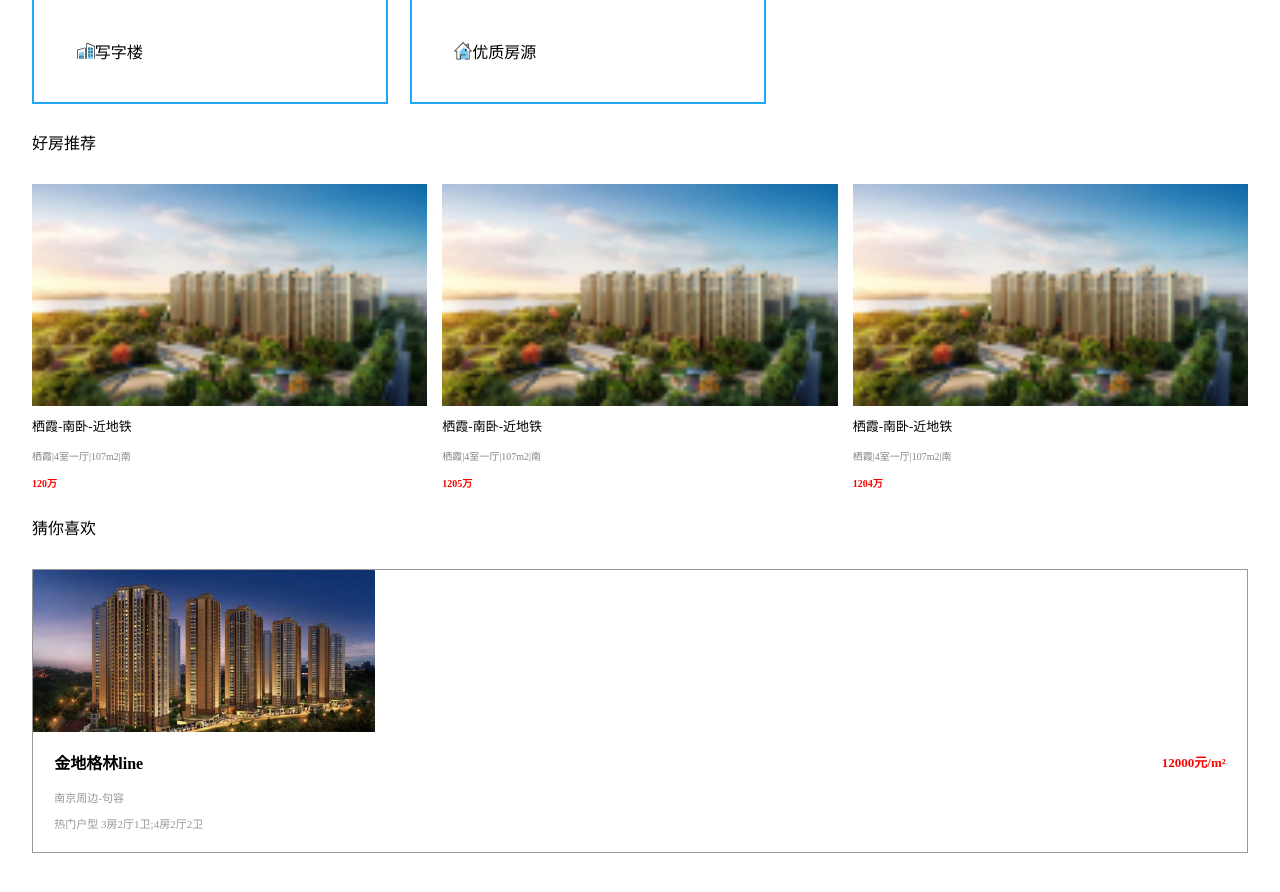
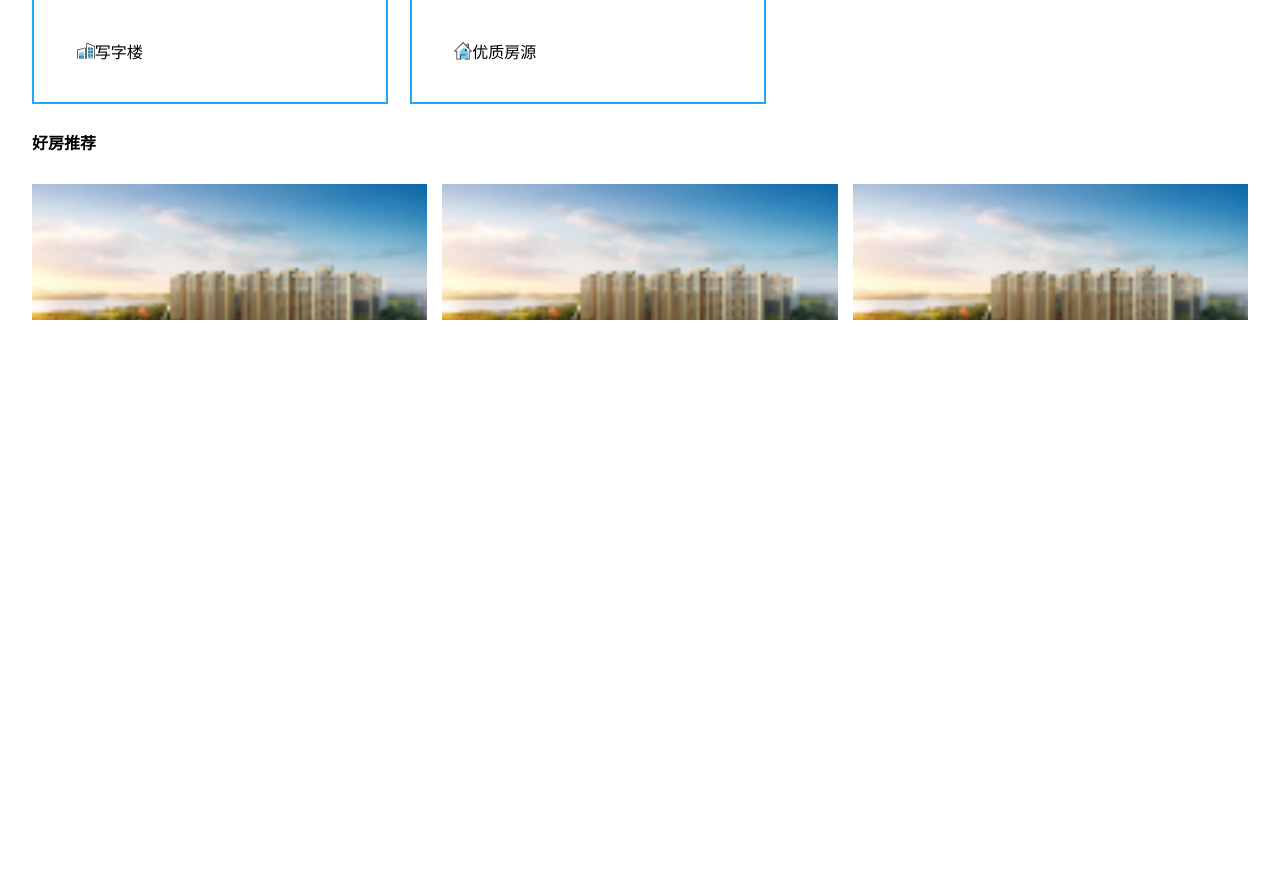
Before and after one commit to Leon1Zhu/house-manage-app, a Vue app: page / in a window 1280 px wide. Shown: the part 480-1372 px from the top of the page. After the commit the page ends 800 px from the top, so only its background shows below. Built offline with nearby package versions, Linux system fonts and the light colour scheme; what vue-meta-info would draw is missing.

Commit message:
猜你喜欢部分代码提交

```diff
--- a/src/components/guessLike/guessLike.scss
+++ b/src/components/guessLike/guessLike.scss
@@ -5,11 +5,12 @@
 @import '../../styles/globalscss';
 .guess-like {
   h1 {
-    margin: vm(15) 0;
+    margin: vm(15) 0 vm(5) 0;
+    font-weight: 900;
   }
-  .wrapper {
     .content {
       .like-content {
+        margin-top: vm(10);
         border: 1px solid #979797;
         .text-content {
           padding: vm(10) vm(10);
@@ -42,5 +43,4 @@
         }
       }
     }
-  }
 }
--- a/src/components/guessLike/guessLike.vue
+++ b/src/components/guessLike/guessLike.vue
@@ -5,25 +5,20 @@
 <template>
   <div class="guess-like">
     <h1>猜你喜欢</h1>
-    <scroll class="wrapper"
-            :pulldown="pulldown"
-            @pulldown="loadData">
       <ul class="content">
-        <li class="like-content">
-          <img src="../../assets/guessLike.png"/>
+        <li class="like-content" v-for="item in data">
+          <img :src="item.img"/>
           <div class="text-content">
             <div class="name-price">
-              <span class="name"> 金地格林line</span>
+              <span class="name"> {{item.name}}</span>
               <span class="temp-span"></span>
-              <span class="price">12000元/m²</span>
+              <span class="price">{{item.price}}</span>
             </div>
-            <span class="region">南京周边-句容</span>
-            <span class="house-type">热门户型 3房2厅1卫;4房2厅2卫</span>
+            <span class="region">{{item.regin}}</span>
+            <span class="house-type">{{item.houseType}}</span>
           </div>
         </li>
       </ul>
-      <div class="loading-wrapper"></div>
-    </scroll>
   </div>
 </template>
 
@@ -35,6 +30,43 @@ export default {
   name: 'guess-like',
   data() {
     return {
+      data: [
+        {
+          img: require('../../assets/guessLike.png'),
+          name: '金地格林line',
+          price: '12000元/m²',
+          regin: '南京周边-句容',
+          houseType: '热门户型 3房2厅1卫;4房2厅2卫',
+        },
+        {
+          img: require('../../assets/guessLike.png'),
+          name: '金地格林line',
+          price: '12000元/m²',
+          regin: '南京周边-句容',
+          houseType: '热门户型 3房2厅1卫;4房2厅2卫',
+        },{
+          img: require('../../assets/guessLike.png'),
+          name: '金地格林line',
+          price: '12000元/m²',
+          regin: '南京周边-句容',
+          houseType: '热门户型 3房2厅1卫;4房2厅2卫',
+        },
+        {
+          img: require('../../assets/guessLike.png'),
+          name: '金地格林line',
+          price: '12000元/m²',
+          regin: '南京周边-句容',
+          houseType: '热门户型 3房2厅1卫;4房2厅2卫',
+        },
+        {
+          img: require('../../assets/guessLike.png'),
+          name: '金地格林line',
+          price: '12000元/m²',
+          regin: '南京周边-句容',
+          houseType: '热门户型 3房2厅1卫;4房2厅2卫',
+        },
+
+      ],
       pulldown: true,
     };
   },
@@ -45,9 +77,6 @@ export default {
   mounted() {
   },
   methods: {
-    loadData() {
-      console.log(1111)
-    },
   },
 };
 </script>
--- a/src/components/scroll/scroll.vue
+++ b/src/components/scroll/scroll.vue
@@ -94,12 +94,15 @@
         this.scroll = new BScroll(this.$refs.wrapper, {
           probeType: this.probeType,
           click: this.click,
-          scrollX: this.scrollX
+          scrollX: this.scrollX,
+          stopPropagation: true,
+          pullUpLoad: true,
         })
 
         // 是否派发滚动事件
         if (this.listenScroll) {
           this.scroll.on('scroll', (pos) => {
+            console.log(111)
             this.$emit('scroll', pos)
           })
         }
--- a/src/styles/styles.scss
+++ b/src/styles/styles.scss
@@ -11,6 +11,7 @@ html, body, #app {
   width: 100%;
   height: 100%;
   font-family: "MicrosoftYaHei";
+  overflow: hidden;
 }
 
 
--- a/src/views/index/header/header.scss
+++ b/src/views/index/header/header.scss
@@ -5,6 +5,7 @@
 @import '../../../styles/globalscss.scss';
 
 .house-header {
+  z-index: 100;
   height: vm(44);
   display: flex;
   color: white;
--- a/src/views/index/highQualityHouse/highQualityHouse.scss
+++ b/src/views/index/highQualityHouse/highQualityHouse.scss
@@ -7,6 +7,7 @@
 
 .high-quality-house {
   h1 {
+    font-weight: 900;
     margin: vm(15) 0;
   }
   .swiper-container {
--- a/src/views/index/index.scss
+++ b/src/views/index/index.scss
@@ -1,7 +1,12 @@
 @import '../../styles/globalscss';
 
 #index-content {
+  position: relative;
+  overflow: hidden;
   .introduce-content {
     padding: vm(10) vm(15) vm(20);
   }
+  .wrapper {
+    height: calc(100vh - 14vmin);
+  }
 }
--- a/src/views/index/index.vue
+++ b/src/views/index/index.vue
@@ -6,28 +6,47 @@
   <section id="index-content">
     <house-header></house-header>
     <div class="introduce-content">
-      <swiper-content></swiper-content>
-      <nav-content></nav-content>
-      <highQualityHouse></highQualityHouse>
-      <guess-like></guess-like>
+      <scroll class="wrapper"
+              :pulldown="true"
+              @pulldown="loadData()">
+        <ul class="content">
+          <li class="like-content" >
+            <swiper-content></swiper-content>
+          </li>
+          <li class="like-content" >
+            <nav-content></nav-content>
+          </li>
+          <li class="like-content" >
+            <highQualityHouse></highQualityHouse>
+          </li>
+          <li class="like-content" >
+            <guess-like></guess-like>
+          </li>
+        </ul>
+        <div class="loading-wrapper"></div>
+      </scroll>
     </div>
   </section>
 </template>
 
 <script>
 import './index.scss';
+import scroll  from '../../components/scroll/scroll';
 import header from './header/header';
 import swiper from './swiperContent/swiperContent';
 import nav from './nav/nav';
 import highQualityHouse from './highQualityHouse/highQualityHouse';
 import guessLike from '../../components/guessLike/guessLike';
 
+
 export default {
   name: 'index',
   data() {
-    return {};
+    return {
+    };
   },
   components: {
+    'scroll': scroll,
     'house-header': header,
     'swiper-content': swiper,
     'nav-content': nav,
@@ -36,6 +55,10 @@ export default {
   },
   created() {},
   mounted() {},
-  methods: {},
+  methods: {
+    loadData() {
+      console.log(1111)
+    },
+  },
 };
 </script>
```
